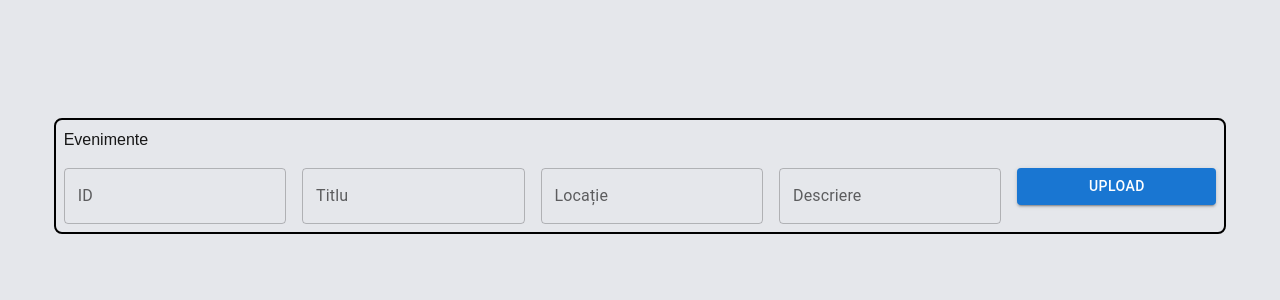
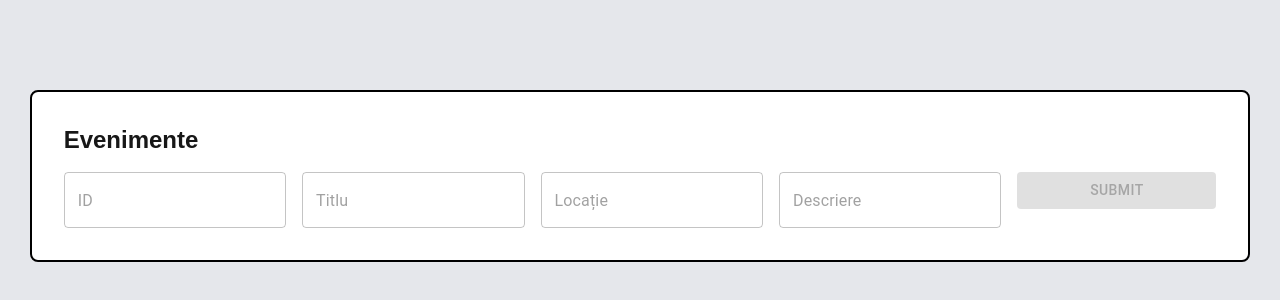
Before and after one commit to saranciucnichita/EP_Next.js_Formular, a Next.js app: page / in a window 1280 px wide. Shown: the part 224-524 px from the top of the page. Built offline with nearby package versions, Linux system fonts and the light colour scheme.

Commit message:
Include useState

```diff
--- a/src/features/home/index.jsx
+++ b/src/features/home/index.jsx
@@ -2,25 +2,65 @@
 import Box from '@mui/material/Box';
 import TextField from '@mui/material/TextField';
 import Button from '@mui/material/Button';
+import { useState } from 'react';
 
-export default function HomeComponent() {
+export default function FormComponent() {
+    const [id, setId] = useState('');
+    const [titlu, setTitlu] = useState('');
+    const [locatie, setLocatie] = useState('');
+    const [descriere, setDescriere] = useState('');
+
     return (
         // h-screen -> height: 100vh;
-        <div className="flex items-center justify-center h-screen bg-gray-200 px-6">
-
-            <Box className='border-2 border-black rounded-lg'
+        <div className="flex items-center justify-center h-screen bg-gray-200">
+            {/*lg - 8px, xl - 12px, p - padding, mb - margin-bottom;*/}
+            <Box className='border-2 border-black rounded-lg p-6 bg-white'
                 component="form"
                 sx={{ '& > :not(style)': { m: 1, width: '25ch' } }}
                 noValidate
                 autoComplete="off"
             >
-                <h1>Evenimente</h1>
-                <TextField label="ID" variant="outlined" />
-                <TextField label="Titlu" variant="outlined" />
-                <TextField label="Locație" variant="outlined" />
-                <TextField label="Descriere" variant="outlined" />
-                <Button variant="contained">Upload</Button>
-
+                <h1 className="text-2xl font-bold mb-4">Evenimente</h1>
+                <TextField
+                    required
+                    id="id"
+                    placeholder="ID"
+                    value={id}
+                    onChange={(e) => setId(e.target.value)}
+                    variant="outlined"
+                />
+                <TextField
+                    required
+                    id="titlu"
+                    placeholder="Titlu"
+                    value={titlu}
+                    onChange={(e) => setTitlu(e.target.value)}
+                    variant="outlined"
+                />
+                <TextField
+                    required
+                    id="locatie"
+                    placeholder="Locație"
+                    value={locatie}
+                    onChange={(e) => setLocatie(e.target.value)}
+                    variant="outlined"
+                />
+                <TextField
+                    id="descriere"
+                    placeholder="Descriere"
+                    value={descriere}
+                    onChange={(e) => setDescriere(e.target.value)}
+                    variant="outlined"
+                />
+                <Button
+                    type="submit"
+                    variant="contained"
+                    color="primary"
+                    disabled
+                    sx={{ m: 1 }}
+                >
+                    Submit
+                </Button>
             </Box>
         </div>
     );
```
Also changed, not shown: 1 other file (tests, documents, lock files or other folders).
